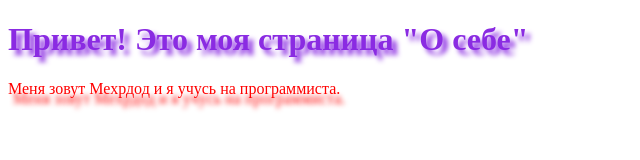
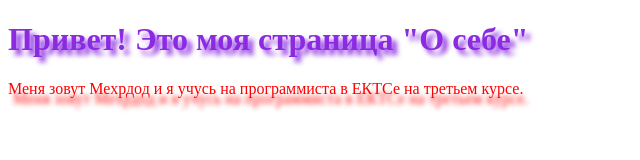
Before and after one commit to GRIZZLY1111/TRPO4, a plain HTML site: page index.html in a window 1280 px wide. Shown: the whole page, without its empty margins (0-640 px from the left). Drawn offline with Linux system fonts and the light colour scheme.

Commit message:
added transformation and more information

```diff
--- a/index.html
+++ b/index.html
@@ -8,6 +8,6 @@
 </head>
 <body>
     <h1>Привет! Это моя страница "О себе"</h1>
-    <p>Меня зовут Мехрдод и я учусь на программиста.</p>
+    <p>Меня зовут Мехрдод и я учусь на программиста в ЕКТСе на третьем курсе.</p>
 </body>
 </html>
--- a/style.css
+++ b/style.css
@@ -5,4 +5,9 @@ h1{
 p{
     color:red;
     text-shadow: 5px 10px 5px;
+    transition: 1s;
 }
+p:hover{
+    color: green;
+    transition: 1s;
+}
```
